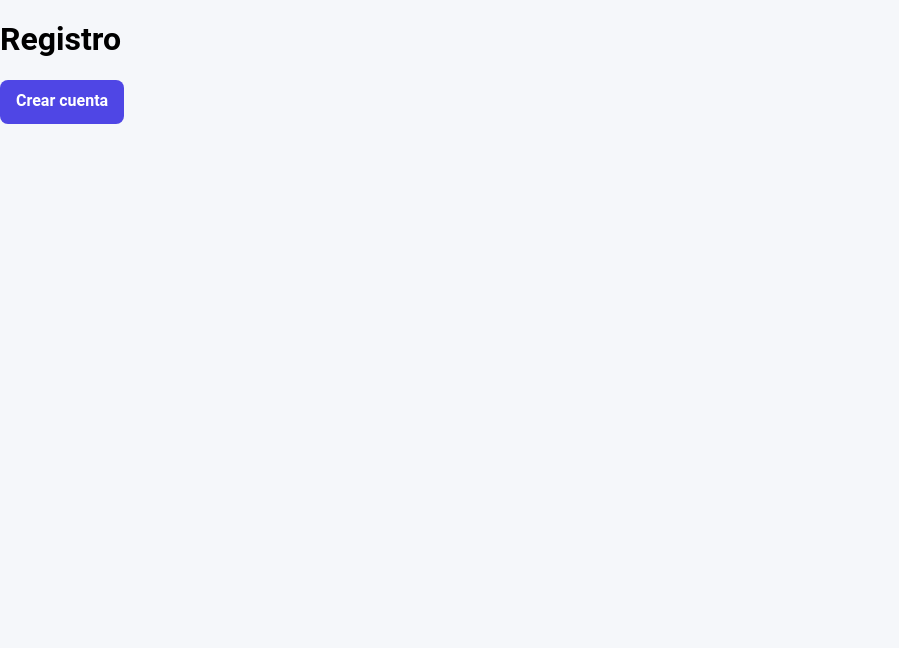
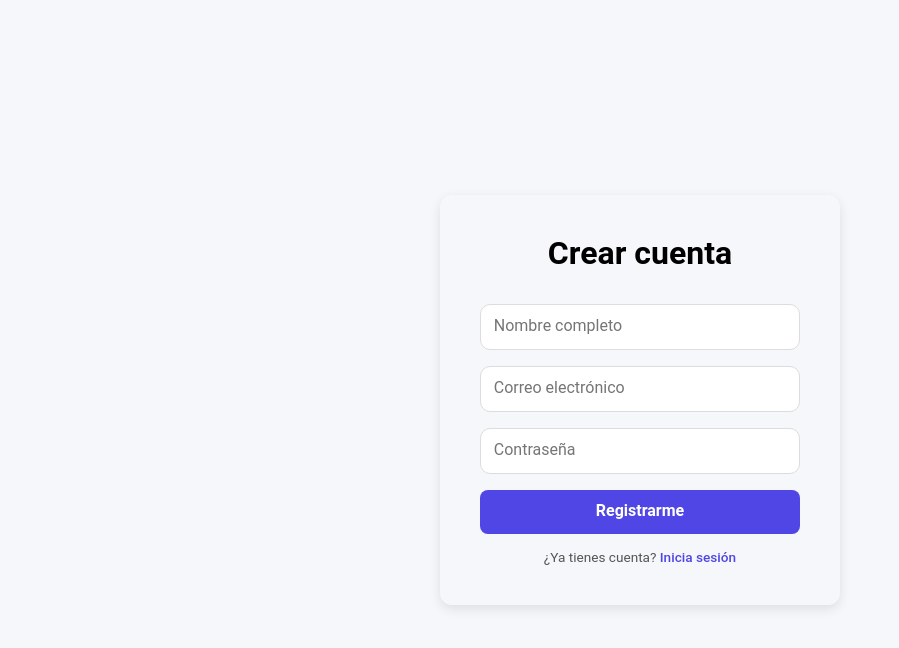
Before and after one commit to MatiasAlbites2004/todo-list-web, a React (Vite) app: page /register in a window 1280 px wide. Shown: the top 648 px of the page, without its empty margins (0-899 px from the left). Built offline with nearby package versions, Linux system fonts and the light colour scheme.

Commit message:
Feat : Regiter Maqueta

```diff
--- a/src/components/Card/Card.tsx
+++ b/src/components/Card/Card.tsx
@@ -1,4 +1,4 @@
-import React, { type FC, type ReactNode } from "react";
+import type { FC, ReactNode } from "react";
 import { CardContainer } from "./Card.styled";
 
 interface CardProps {
--- a/src/components/Typography/Typography.tsx
+++ b/src/components/Typography/Typography.tsx
@@ -1,4 +1,5 @@
 import React from "react";
+import type { CSSProperties } from "react";
 import { TypographyStyled } from "./Typography.styled";
 
 type FontSize = "sm" | "md" | "lg" | "xl";
@@ -11,6 +12,7 @@ interface TypographyProps {
   weight?: FontWeight;
   color?: string;
   className?: string;
+  style?: CSSProperties;
 }
 
 const Typography: React.FC<TypographyProps> = ({
@@ -20,6 +22,7 @@ const Typography: React.FC<TypographyProps> = ({
   weight = "normal",
   color,
   className,
+  style,
 }) => {
   return (
     <TypographyStyled
@@ -28,6 +31,7 @@ const Typography: React.FC<TypographyProps> = ({
       $weight={weight}
       $color={color}
       className={className}
+      style={style}
     >
       {children}
     </TypographyStyled>
--- a/src/pages/Register.tsx
+++ /dev/null
@@ -1,10 +0,0 @@
-import Button from "../components/Button/Button";
-
-export default function Register() {
-    return (
-    <div>
-        <h1>Registro</h1>
-        <Button>Crear cuenta</Button>
-    </div>
-    );
-}
--- /dev/null
+++ b/src/pages/Register/Register.styled.tsx
@@ -0,0 +1,35 @@
+import styled from "styled-components";
+
+export const RegisterWrapper = styled.div`
+  display: flex;
+  justify-content: center;
+  align-items: center;
+  min-height: 100vh;
+  background: var(--color-secondary);
+  font-family: var(--font-primary);
+  padding: 1rem;
+`;
+
+export const Form = styled.form`
+  display: flex;
+  flex-direction: column;
+  gap: 1rem;
+  width: 100%;
+`;
+
+export const Footer = styled.div`
+  margin-top: 1rem;
+  font-size: var(--font-size-small);
+  color: var(--color-text-light);
+  text-align: center;
+
+  a {
+    color: var(--color-primary);
+    text-decoration: none;
+    font-weight: 500;
+
+    &:hover {
+      text-decoration: underline;
+    }
+  }
+`;
--- /dev/null
+++ b/src/pages/Register/Register.tsx
@@ -0,0 +1,69 @@
+import { useForm } from "react-hook-form";
+import { zodResolver } from "@hookform/resolvers/zod";
+import type { RegisterFormValues } from "./registerSchema.ts";
+import { registerSchema } from "./registerSchema.ts";
+
+import Card from "../../components/Card/Card";
+import Button from "../../components/Button/Button";
+import TextField from "../../components/TextField/TextField";
+import Link from "../../components/Link/Link";
+import Typography from "../../components/Typography/Typography";
+
+import * as S from "./Register.styled";
+
+const Register = () => {
+  const {
+    register,
+    handleSubmit,
+    formState: { errors },
+  } = useForm<RegisterFormValues>({
+    resolver: zodResolver(registerSchema),
+  });
+
+  const onSubmit = (data: RegisterFormValues) => {
+    console.log(" Datos enviados:", data);
+  };
+
+  return (
+    <S.RegisterWrapper>
+      <Card maxWidth="400px" padding="2.5rem">
+        <Typography as="h1" size="xl" weight="bold" style={{ marginBottom: "2rem" }}>
+          Crear cuenta
+        </Typography>
+
+        <S.Form onSubmit={handleSubmit(onSubmit)}>
+          <TextField
+            type="text"
+            placeholder="Nombre completo"
+            {...register("name")}
+            error={errors.name?.message}
+          />
+
+          <TextField
+            type="email"
+            placeholder="Correo electrónico"
+            {...register("email")}
+            error={errors.email?.message}
+          />
+
+          <TextField
+            type="password"
+            placeholder="Contraseña"
+            {...register("password")}
+            error={errors.password?.message}
+          />
+
+          <Button type="submit" fullWidth>
+            Registrarme
+          </Button>
+        </S.Form>
+
+        <S.Footer>
+          ¿Ya tienes cuenta? <Link href="/login">Inicia sesión</Link>
+        </S.Footer>
+      </Card>
+    </S.RegisterWrapper>
+  );
+};
+
+export default Register;
--- /dev/null
+++ b/src/pages/Register/registerSchema.ts
@@ -0,0 +1,9 @@
+import { z } from "zod";
+
+export const registerSchema = z.object({
+  name: z.string().min(2, "El nombre es obligatorio"),
+  email: z.string().email("Correo inválido"),
+  password: z.string().min(6, "La contraseña debe tener mínimo 6 caracteres"),
+});
+
+export type RegisterFormValues = z.infer<typeof registerSchema>;
--- a/src/routes/AppRoutes.tsx
+++ b/src/routes/AppRoutes.tsx
@@ -1,7 +1,7 @@
 import React from "react";
 import { Routes, Route, Navigate } from "react-router-dom";
 import Login from "../pages/Login/Login";
-import Register from "../pages/Register";
+import Register from "../pages/Register/Register";
 
 interface AppRoutesProps {
     isAuthenticated: boolean;
```
